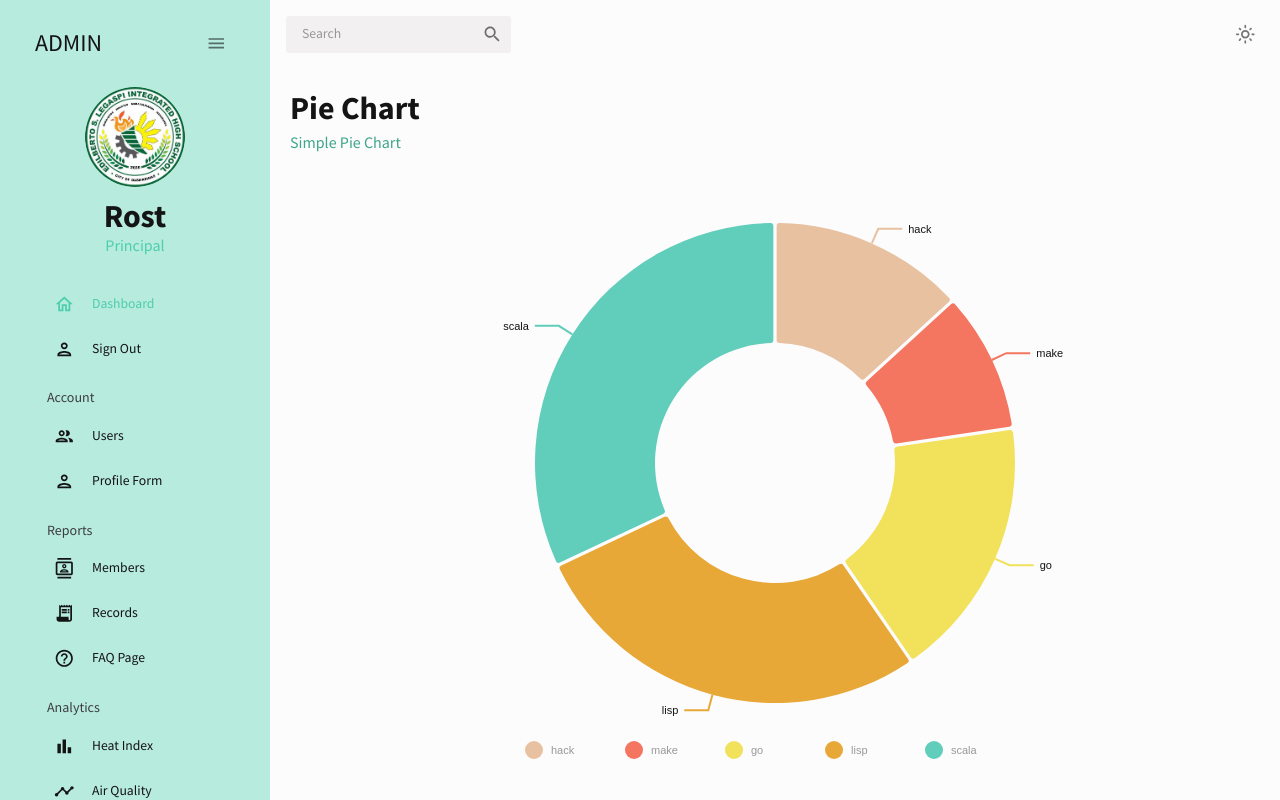
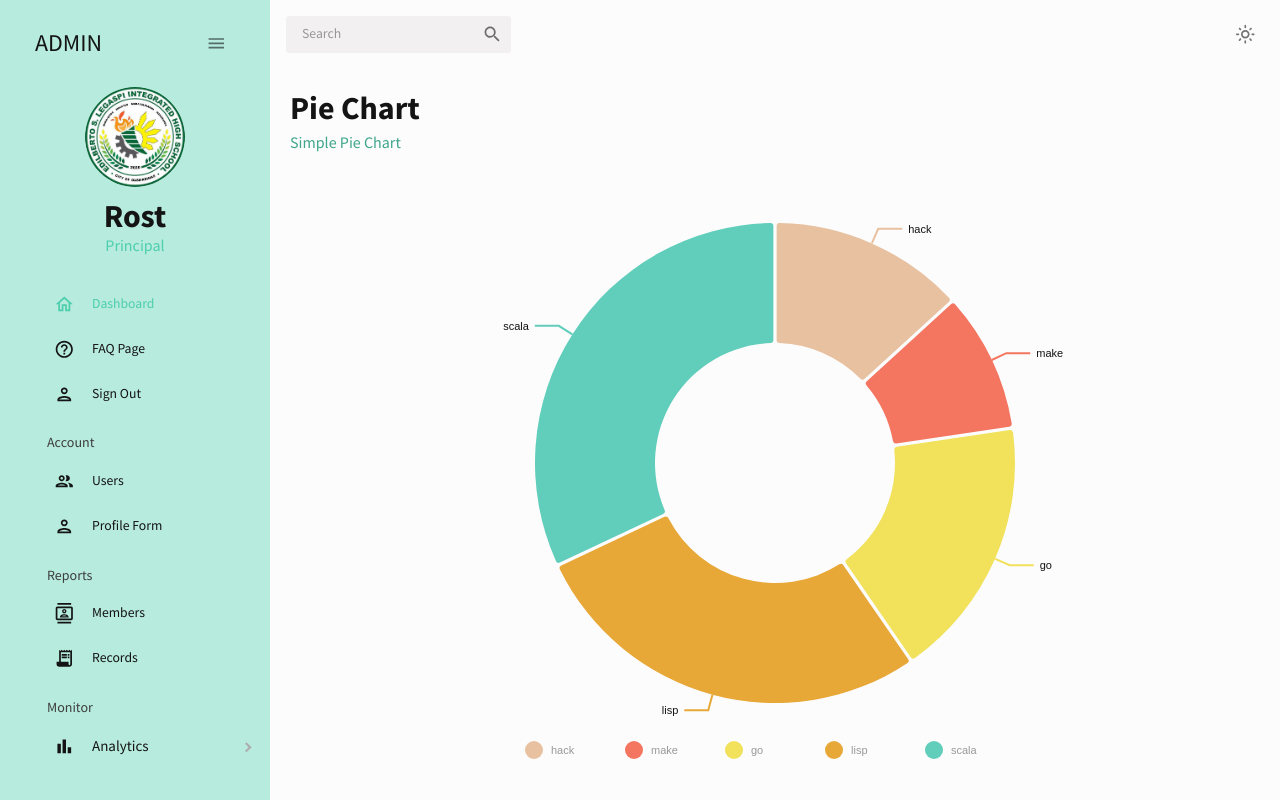
Before and after one commit to Heracles404/learning-environment-monitoring-system, a React (Create React App) app in the folder client/: page /pie in a window 1280 px wide. Built offline with nearby package versions, Linux system fonts and the light colour scheme; sample sign-in values are in the browser's storage.

Commit message:
Submenu for Analytics

```diff
--- a/client/src/pages/global/Sidebar.jsx
+++ b/client/src/pages/global/Sidebar.jsx
@@ -1,5 +1,5 @@
 import { useState } from "react";
-import { ProSidebar, Menu, MenuItem } from "react-pro-sidebar";
+import { ProSidebar, Menu, MenuItem, SubMenu } from "react-pro-sidebar";
 import { Box, IconButton, Typography, useTheme } from "@mui/material";
 import { Link, useNavigate } from "react-router-dom";
 import "react-pro-sidebar/dist/css/styles.css";
@@ -45,11 +45,11 @@ const Sidebar = () => {
   const colors = tokens(theme.palette.mode);
   const [isCollapsed, setIsCollapsed] = useState(false);
   const [selected, setSelected] = useState("Dashboard");
-  const navigate = useNavigate(); // Initialize useNavigate for navigation
+  const navigate = useNavigate();
 
   const handleLogout = () => {
-    localStorage.removeItem("isAuthenticated"); // Clear the authentication status
-    navigate("/"); // Redirect to the login page
+    localStorage.removeItem("isAuthenticated");
+    navigate("/");
   };
 
   return (
@@ -74,7 +74,6 @@ const Sidebar = () => {
     >
       <ProSidebar collapsed={isCollapsed}>
         <Menu iconShape="square">
-          {/* LOGO AND MENU ICON */}
           <MenuItem
             onClick={() => setIsCollapsed(!isCollapsed)}
             icon={isCollapsed ? <MenuOutlinedIcon /> : undefined}
@@ -123,7 +122,6 @@ const Sidebar = () => {
                 <Typography variant="h5" color={colors.greenAccent[500]}>
                   Principal
                 </Typography>
-
               </Box>
             </Box>
           )}
@@ -137,20 +135,20 @@ const Sidebar = () => {
               setSelected={setSelected}
             />
             <Item
-              title="Sign Out" // Sign Out item
-              to="/"
-              icon={<PersonOutlinedIcon />} // You can use a different icon
+              title="FAQ Page"
+              to="/faq"
+              icon={<HelpOutlineOutlinedIcon />}
               selected={selected}
               setSelected={setSelected}
-              onClick={handleLogout} // Trigger logout
             />
-            {/* <Item
-              title="Calendar"
-              to="/calendar"
-              icon={<CalendarTodayOutlinedIcon />}
+            <Item
+              title="Sign Out"
+              to="/"
+              icon={<PersonOutlinedIcon />}
               selected={selected}
               setSelected={setSelected}
-            /> */}
+              onClick={handleLogout}
+            />
 
             <Typography
               variant="h6"
@@ -174,14 +172,6 @@ const Sidebar = () => {
               setSelected={setSelected}
             />
 
-            {/* <Item
-              title="Invoices Balances"
-              to="/invoices"
-              icon={<ReceiptOutlinedIcon />}
-              selected={selected}
-              setSelected={setSelected}
-            /> */}
-
             <Typography
               variant="h6"
               color={colors.grey[300]}
@@ -196,13 +186,6 @@ const Sidebar = () => {
               selected={selected}
               setSelected={setSelected}
             />
-            {/* <Item
-              title="Contacts Information"
-              to="/contacts"
-              icon={<ContactsOutlinedIcon />}
-              selected={selected}
-              setSelected={setSelected}
-            /> */}
             <Item
               title="Records"
               to="/contacts"
@@ -210,28 +193,20 @@ const Sidebar = () => {
               selected={selected}
               setSelected={setSelected}
             />
-            {/* <Item
-              title="Calendar"
-              to="/calendar"
-              icon={<CalendarTodayOutlinedIcon />}
-              selected={selected}
-              setSelected={setSelected}
-            /> */}
-            <Item
-              title="FAQ Page"
-              to="/faq"
-              icon={<HelpOutlineOutlinedIcon />}
-              selected={selected}
-              setSelected={setSelected}
-            />
+
 
             <Typography
               variant="h6"
               color={colors.grey[300]}
               sx={{ m: "15px 0 5px 20px" }}
             >
-              Analytics
+              Monitor
             </Typography>
+            <SubMenu
+              title="Analytics"
+              icon={<BarChartOutlinedIcon />}
+              style={{ color: colors.grey[100] }}
+            >
               <Item
                 title="Heat Index"
                 to="/bar"
@@ -239,14 +214,6 @@ const Sidebar = () => {
                 selected={selected}
                 setSelected={setSelected}
               />
-
-            {/* <Item
-              title="Pie Chart"
-              to="/pie"
-              icon={<PieChartOutlineOutlinedIcon />}
-              selected={selected}
-              setSelected={setSelected}
-            /> */}
               <Item
                 title="Air Quality"
                 to="/line"
@@ -275,14 +242,7 @@ const Sidebar = () => {
                 selected={selected}
                 setSelected={setSelected}
               />
-            {/* <Item
-              title="Geography Chart"
-              to="/geography"
-              icon={<MapOutlinedIcon />}
-              selected={selected}
-              setSelected={setSelected}
-            /> */}
-
+            </SubMenu>
           </Box>
         </Menu>
       </ProSidebar>
```
Lines whose indentation alone changed are shown as unchanged.
